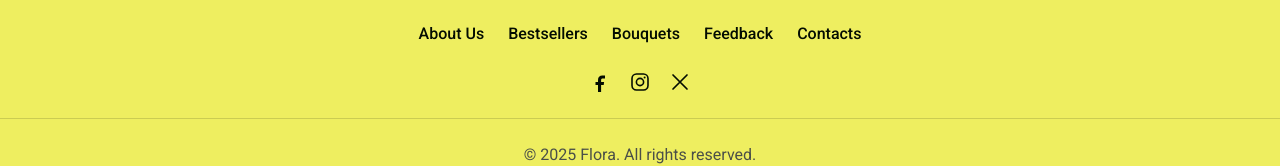
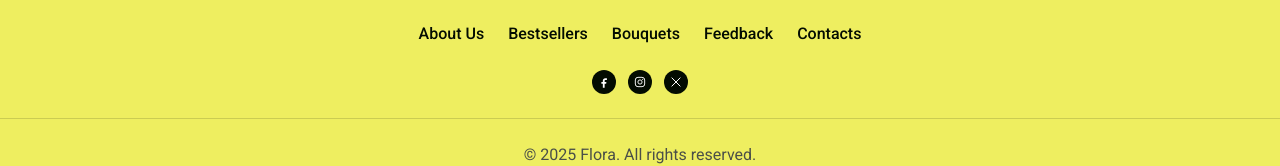
Before and after one commit to NazarKhysham/UMT-markup-practice_P1-Khysham-Nazar, a website with bundled scripts: page index.html in a window 1280 px wide. Shown: the part 6052-6218 px from the top of the page. Built offline with nearby package versions, Linux system fonts and the light colour scheme; data requests are answered from the project's data file; a web font is replaced by a local one.

Commit message:
fix: footer social icons as filled circular badges to match Figma

```diff
--- a/css/styles.css
+++ b/css/styles.css
@@ -678,12 +678,24 @@ textarea {
 
 .footer__socials {
   display: flex;
-  gap: 16px;
+  gap: 12px;
 }
 
 .footer__socials a {
   display: flex;
+  align-items: center;
+  justify-content: center;
+  width: 24px;
+  height: 24px;
+  border-radius: 50%;
+  background-color: var(--color-text);
+  color: var(--color-bg);
   transition: opacity var(--transition);
+}
+
+.footer__socials .icon {
+  width: 14px;
+  height: 14px;
 }
 
 .footer__socials a:hover,
```
